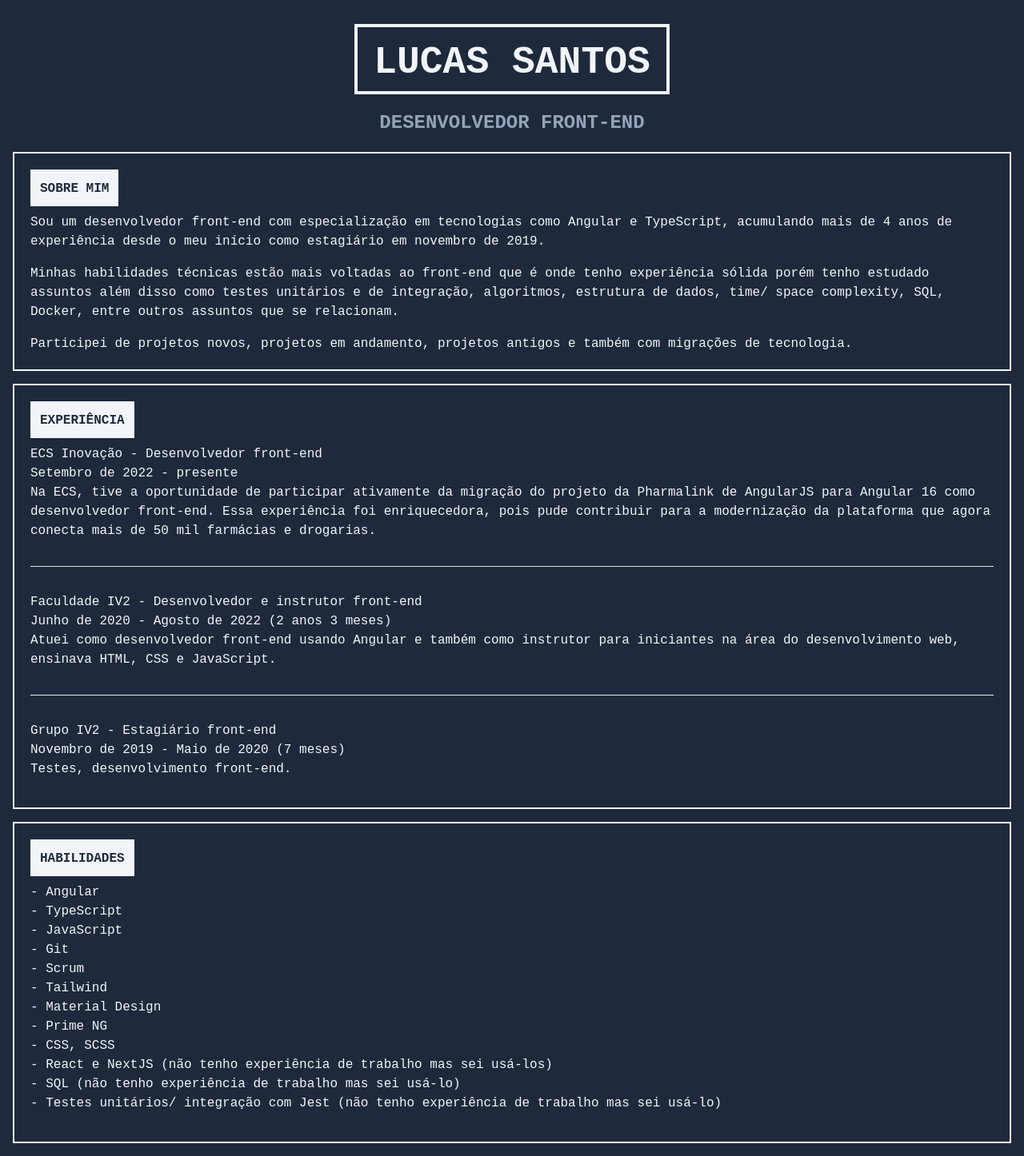
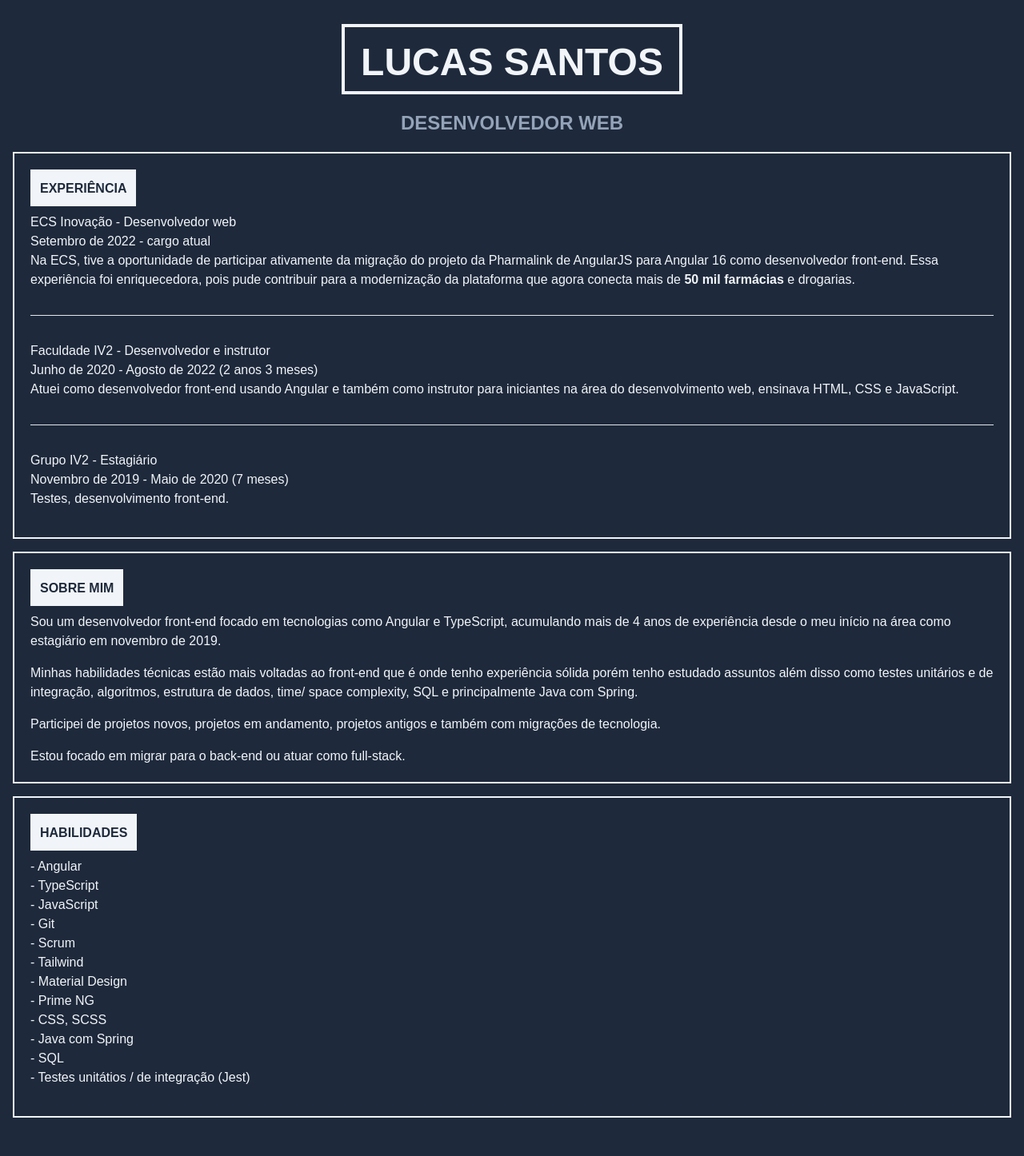
Before and after one commit to ffavareto/lucasfavareto, a Next.js app: page /curriculum in a window 1280 px wide. Shown: the part 134-1580 px from the top of the page at 80% size. After the commit the page ends 1548 px from the top, so only its background shows below. Built offline with nearby package versions, Linux system fonts and the light colour scheme.

Commit message:
feat: pequenas atualizações no currículo

```diff
--- a/src/app/components/nav.js
+++ b/src/app/components/nav.js
@@ -4,7 +4,7 @@ export default function Nav() {
   const routes = [
     { pathname: "/", title: "início" },
     { pathname: "/curriculum", title: "currículo" },
-    { pathname: "/certifications", title: "certificados" },
+    // { pathname: "/certifications", title: "certificados" },
   ];
 
   return (
--- a/src/app/curriculum/page.js
+++ b/src/app/curriculum/page.js
@@ -20,53 +20,30 @@ export default function Curriculum() {
 
           <div className="mb-2 flex items-center justify-center text-slate-400 flex-col">
             <h1 className="w-fit text-center md:text-2xl p-5 pb-3 font-bold">
-              DESENVOLVEDOR FRONT-END
+              DESENVOLVEDOR WEB
             </h1>
           </div>
         </div>
 
         <div>
-          <div className="border-2 border-slate-100 p-5 flex flex-col gap-2 text-slate-100">
-            <Title>Sobre mim</Title>
-            <div className="flex flex-col gap-4 text-xs md:text-base">
-              <p>
-                Sou um desenvolvedor front-end com especialização em tecnologias
-                como Angular e TypeScript, acumulando mais de {experienceYears}{" "}
-                anos de experiência desde o meu início como estagiário em
-                novembro de 2019.
-              </p>
-              <p>
-                Minhas habilidades técnicas estão mais voltadas ao front-end que
-                é onde tenho experiência sólida porém tenho estudado assuntos
-                além disso como testes unitários e de integração, algoritmos,
-                estrutura de dados, time/ space complexity, SQL, Docker, entre
-                outros assuntos que se relacionam.
-              </p>
-              <p>
-                Participei de projetos novos, projetos em andamento, projetos
-                antigos e também com migrações de tecnologia.
-              </p>
-            </div>
-          </div>
-
-          <div className="border-2 border-slate-100 p-5 flex flex-col gap-2 mt-4 text-slate-100">
+          <div className="border-2 border-slate-100 p-5 flex flex-col gap-2 mb-4 text-slate-100">
             <Title>Experiência</Title>
             <div className="flex flex-col gap-4 text-xs md:text-base">
               <div className="mb-4">
-                <h2>ECS Inovação - Desenvolvedor front-end</h2>
-                <p>Setembro de 2022 - presente</p>
+                <h2>ECS Inovação - Desenvolvedor web</h2>
+                <p>Setembro de 2022 - cargo atual</p>
                 <p>
                   Na ECS, tive a oportunidade de participar ativamente da
                   migração do projeto da Pharmalink de AngularJS para Angular 16
                   como desenvolvedor front-end. Essa experiência foi
                   enriquecedora, pois pude contribuir para a modernização da
-                  plataforma que agora conecta mais de 50 mil farmácias e
+                  plataforma que agora conecta mais de <b>50 mil farmácias</b> e
                   drogarias.
                 </p>
               </div>
               <hr />
               <div className="my-4">
-                <h2>Faculdade IV2 - Desenvolvedor e instrutor front-end</h2>
+                <h2>Faculdade IV2 - Desenvolvedor e instrutor</h2>
                 <p>Junho de 2020 - Agosto de 2022 (2 anos 3 meses)</p>
                 <p>
                   Atuei como desenvolvedor front-end usando Angular e também
@@ -76,10 +53,36 @@ export default function Curriculum() {
               </div>
               <hr />
               <div className="my-4">
-                <h2>Grupo IV2 - Estagiário front-end</h2>
+                <h2>Grupo IV2 - Estagiário</h2>
                 <p>Novembro de 2019 - Maio de 2020 (7 meses)</p>
                 <p>Testes, desenvolvimento front-end.</p>
               </div>
+            </div>
+          </div>
+
+          <div className="border-2 border-slate-100 p-5 flex flex-col gap-2 text-slate-100">
+            <Title>Sobre mim</Title>
+            <div className="flex flex-col gap-4 text-xs md:text-base">
+              <p>
+                Sou um desenvolvedor front-end focado em tecnologias como
+                Angular e TypeScript, acumulando mais de {experienceYears} anos
+                de experiência desde o meu início na área como estagiário em
+                novembro de 2019.
+              </p>
+              <p>
+                Minhas habilidades técnicas estão mais voltadas ao front-end que
+                é onde tenho experiência sólida porém tenho estudado assuntos
+                além disso como testes unitários e de integração, algoritmos,
+                estrutura de dados, time/ space complexity, SQL e principalmente
+                Java com Spring.
+              </p>
+              <p>
+                Participei de projetos novos, projetos em andamento, projetos
+                antigos e também com migrações de tecnologia.
+              </p>
+              <p>
+                Estou focado em migrar para o back-end ou atuar como full-stack.
+              </p>
             </div>
           </div>
 
@@ -96,15 +99,9 @@ export default function Curriculum() {
                 <p>- Material Design</p>
                 <p>- Prime NG</p>
                 <p>- CSS, SCSS</p>
-                <p>
-                  - React e NextJS (não tenho experiência de trabalho mas sei
-                  usá-los)
-                </p>
-                <p>- SQL (não tenho experiência de trabalho mas sei usá-lo)</p>
-                <p>
-                  - Testes unitários/ integração com Jest (não tenho experiência
-                  de trabalho mas sei usá-lo)
-                </p>
+                <p>- Java com Spring</p>
+                <p>- SQL</p>
+                <p>- Testes unitátios / de integração (Jest)</p>
               </div>
             </div>
           </div>
--- a/src/app/globals.css
+++ b/src/app/globals.css
@@ -3,7 +3,7 @@
 @tailwind utilities;
 
 * {
-  font-family: monospace;
+  font-family: Arial, Helvetica, sans-serif;
 }
 
 ::selection {
```
